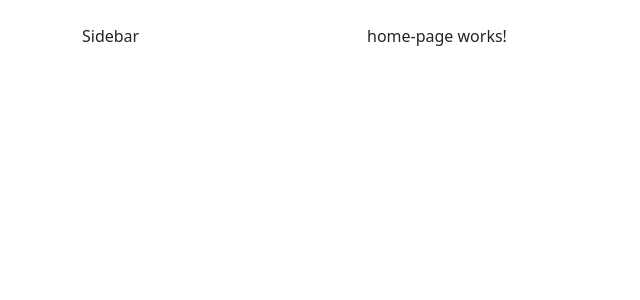
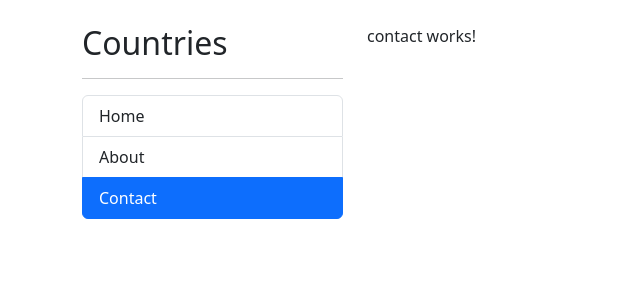
Before and after one commit to jestevezsoarez/angularProjects, an Angular app in the folder 04-countryApp/: page /contact in a window 1280 px wide. Before the commit this address led to /home. Shown: the top 300 px of the page, without its empty margins (0-640 px from the left). Built offline with nearby package versions, Linux system fonts and the light colour scheme.

Commit message:
add contact page, and routes to navigate between pages

```diff
--- a/04-countryApp/src/app/app.component.html
+++ b/04-countryApp/src/app/app.component.html
@@ -2,7 +2,7 @@
 
   <div class="col-3">
     <!-- Sidebar -->
-    Sidebar
+    <shared-sidebar></shared-sidebar>
   </div>
 
   <div class="col">
--- /dev/null
+++ b/04-countryApp/src/app/shared/components/sidebar/sidebar.component.html
@@ -0,0 +1,19 @@
+<h2>Countries</h2>
+<hr />
+
+<ul class="list-group">
+  <li
+    routerLink=""
+    routerLinkActive="active"
+    [routerLinkActiveOptions]="{ exact: true }"
+    class="list-group-item"
+  >
+    Home
+  </li>
+  <li routerLink="about" routerLinkActive="active" class="list-group-item">
+    About
+  </li>
+  <li routerLink="contact" routerLinkActive="active" class="list-group-item">
+    Contact
+  </li>
+</ul>
--- /dev/null
+++ b/04-countryApp/src/app/shared/components/sidebar/sidebar.component.ts
@@ -0,0 +1,11 @@
+import { Component } from '@angular/core';
+
+@Component({
+  selector: 'shared-sidebar',
+  templateUrl: './sidebar.component.html',
+  styles: [
+  ]
+})
+export class SidebarComponent {
+
+}
--- /dev/null
+++ b/04-countryApp/src/app/shared/pages/contact/contact.component.html
@@ -0,0 +1 @@
+<p>contact works!</p>
--- /dev/null
+++ b/04-countryApp/src/app/shared/pages/contact/contact.component.ts
@@ -0,0 +1,11 @@
+import { Component } from '@angular/core';
+
+@Component({
+  selector: 'shared-contact',
+  templateUrl: './contact.component.html',
+  styles: [
+  ]
+})
+export class ContactComponent {
+
+}
```
Also changed, not shown: 04-countryApp/src/app/app-routing.module.ts (+8 -2 lines), 04-countryApp/src/app/shared/shared.module.ts (+11 -3 lines).
